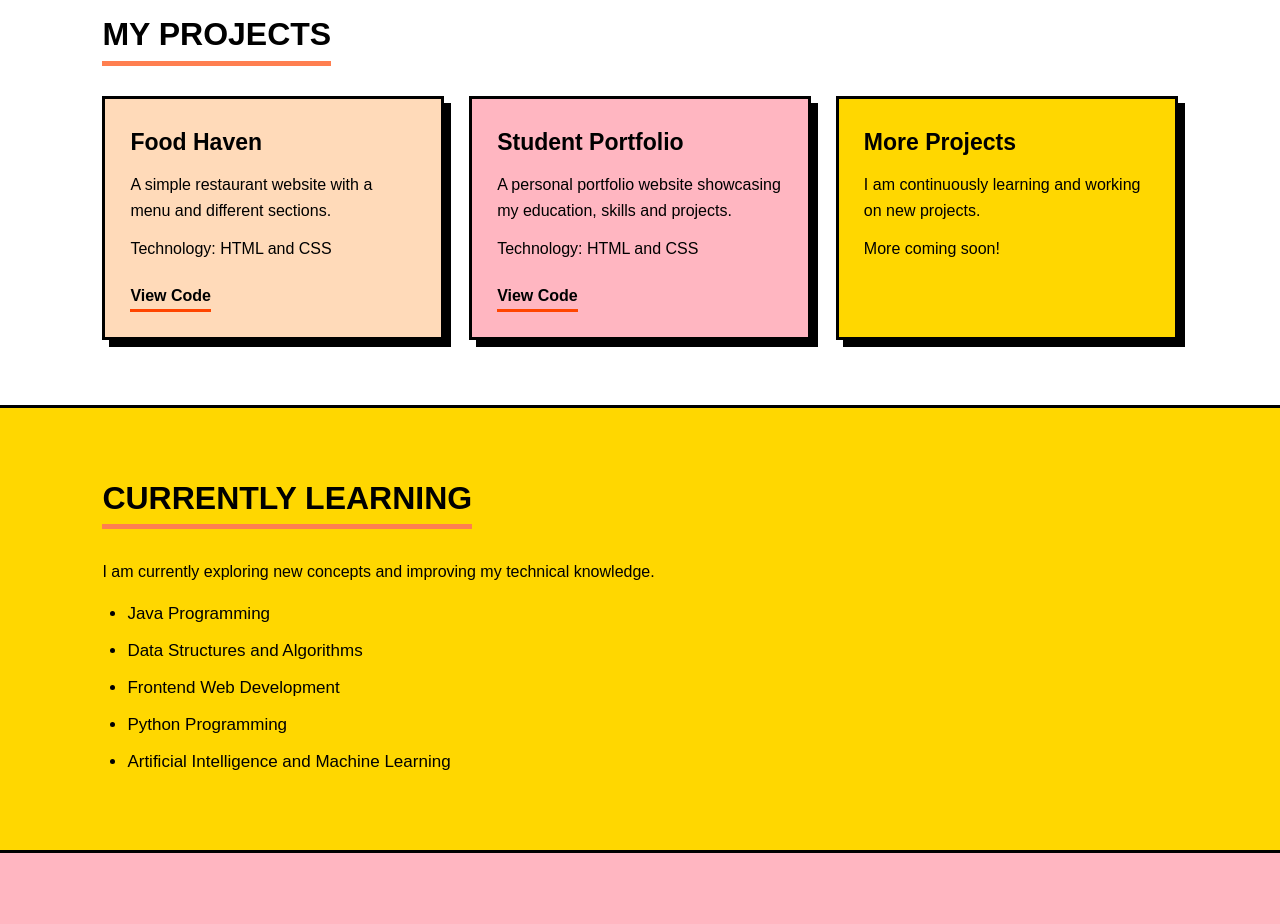
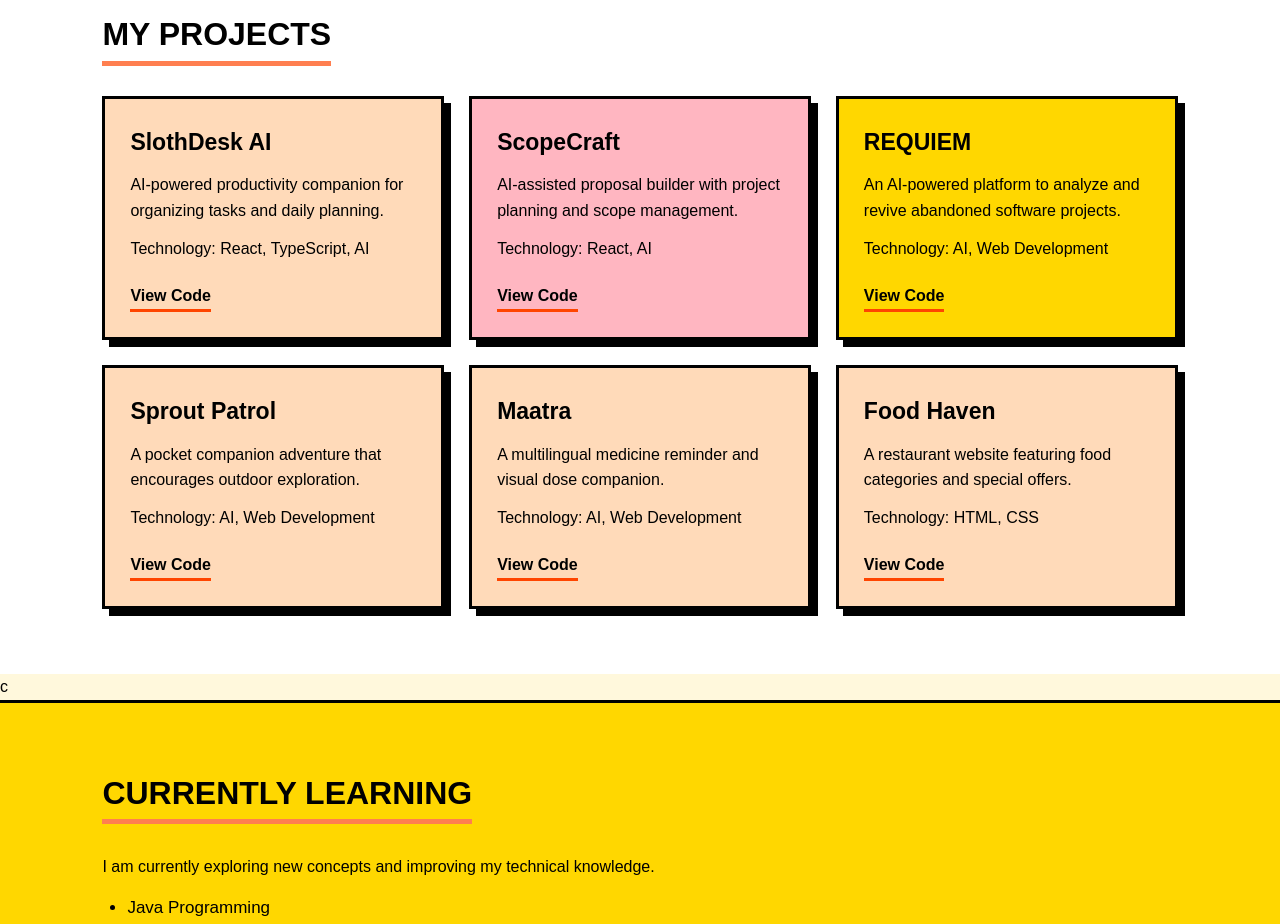
Before and after one commit to veryVanshika801/My_portfolio, a plain HTML site: page index.html in a window 1280 px wide. Shown: the part 2320-3244 px from the top of the page. Drawn offline with Linux system fonts and the light colour scheme.

Commit message:
change in projects

```diff
--- a/index.html
+++ b/index.html
@@ -210,6 +210,7 @@
 
 
 
+
 <section id="projects">
 
     <h2>My Projects</h2>
@@ -217,54 +218,64 @@
     <div class="project-grid">
 
         <article class="project-card">
-
-                    <h3>Food Haven</h3>
-
-                    <p>
-                        A simple restaurant website with
-                        a menu and different sections.
-                    </p>
-
-                    <p>Technology: HTML and CSS</p>
-
-                    <a href="YOUR_GITHUB_LINK" target="_blank"
-                       rel="noopener noreferrer">View Code</a>
+            <h3>SlothDesk AI</h3>
+            <p>AI-powered productivity companion
+            for organizing tasks and daily planning.</p>
+            <p>Technology: React, TypeScript, AI</p>
+            <a href="https://github.com/veryVanshika801/SlothDeskAI"
+               target="_blank">View Code</a>
 
         </article>
 
         <article class="project-card">
-
-                    <h3>Student Portfolio</h3>
-
-                    <p>
-                        A personal portfolio website
-                        showcasing my education, skills
-                        and projects.
-                    </p>
-
-                    <p>Technology: HTML and CSS</p>
-
-                    <a href="YOUR_GITHUB_LINK" target="_blank"
-                       rel="noopener noreferrer">View Code</a>
-
+            <h3>ScopeCraft</h3>
+            <p>AI-assisted proposal builder with
+            project planning and scope management.</p>
+            <p>Technology: React, AI</p>
+            <a href="https://github.com/veryVanshika801/ScopeCraft-"
+               target="_blank">View Code</a>
         </article>
 
         <article class="project-card">
+            <h3>REQUIEM</h3>
+            <p>An AI-powered platform to analyze
+            and revive abandoned software projects.</p>
+            <p>Technology: AI, Web Development</p>
+            <a href="https://github.com/veryVanshika801/REQUIEM-The-Ghost-Archive"
+               target="_blank">View Code</a>
+        </article>
 
-                    <h3>More Projects</h3>
+        <article class="project-card">
+            <h3>Sprout Patrol</h3>
+            <p>A pocket companion adventure that
+            encourages outdoor exploration.</p>
+            <p>Technology: AI, Web Development</p>
+            <a href="https://github.com/veryVanshika801/TOUCH-GRASS-Sprout-Patrol"
+               target="_blank">View Code</a>
+        </article>
 
-                    <p>
-                        I am continuously learning and
-                        working on new projects.
-                    </p>
+        <article class="project-card">
+            <h3>Maatra</h3>
+            <p>A multilingual medicine reminder
+            and visual dose companion.</p>
+            <p>Technology: AI, Web Development</p>
+            <a href="https://github.com/veryVanshika801/404-Boys-Not-Found"
+               target="_blank">View Code</a>
+        </article>
 
-                    <p>More coming soon!</p>
-
+        <article class="project-card">
+            <h3>Food Haven</h3>
+            <p>A restaurant website featuring
+            food categories and special offers.</p>
+            <p>Technology: HTML, CSS</p>
+            <a href="https://github.com/veryVanshika801/food-haven-restaurant"
+               target="_blank">View Code</a>
         </article>
 
     </div>
 
 </section>
+c
 
 
 
```
Lines whose indentation alone changed are shown as unchanged.
